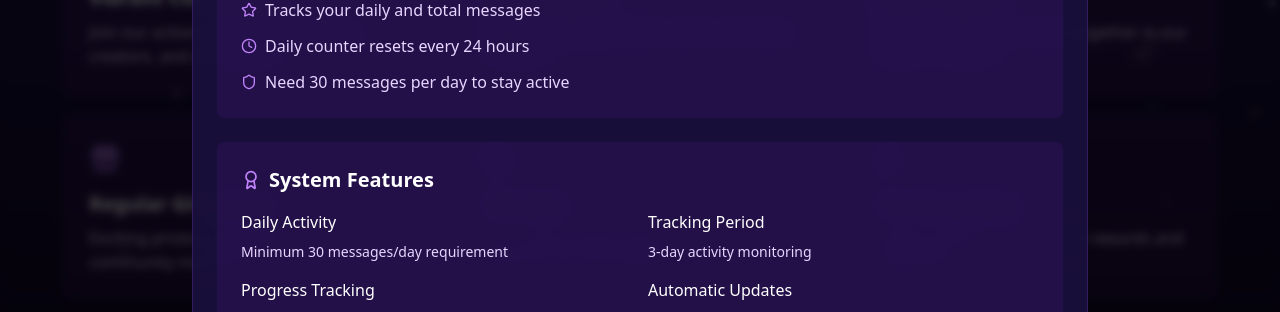
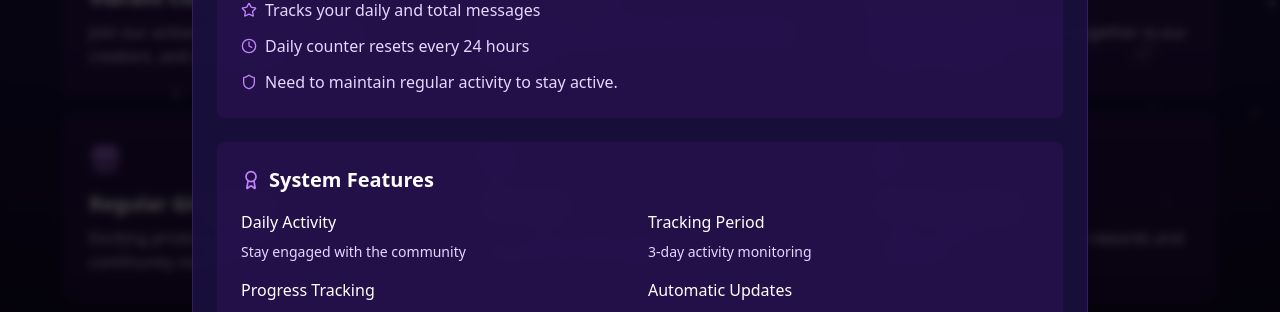
Before and after one commit to XukoPop/codemoon-website, a React (Create React App) app: page / in a window 1280 px wide. Both pictures are taken after a click on the button "Learn About Activity System". Shown: the part 473-785 px from the top of the page. Built offline with nearby package versions, Linux system fonts and the light colour scheme.

Commit message:
Update: Modified App.js, index.html and added Moon.ico favicon

```diff
--- a/public/index.html
+++ b/public/index.html
@@ -2,12 +2,12 @@
 <html lang="en">
   <head>
     <meta charset="utf-8" />
-    <link rel="icon" href="%PUBLIC_URL%/favicon.ico" />
+    <link rel="icon" href="%PUBLIC_URL%/Moon.ico" />
     <meta name="viewport" content="width=device-width, initial-scale=1" />
     <meta name="theme-color" content="#000000" />
     <meta
       name="description"
-      content="Web site created using create-react-app"
+      content="Offical website for the discord server .gg/codemoon"
     />
     <link rel="apple-touch-icon" href="%PUBLIC_URL%/logo192.png" />
     <!--
@@ -24,7 +24,7 @@
       work correctly both with client-side routing and a non-root public URL.
       Learn how to configure a non-root public URL by running `npm run build`.
     -->
-    <title>React App</title>
+    <title>Code Moon</title>
   </head>
   <body>
     <noscript>You need to enable JavaScript to run this app.</noscript>
--- a/src/App.js
+++ b/src/App.js
@@ -257,7 +257,7 @@ const App = () => {
                                                 </li>
                                                 <li className="flex items-center">
                                                     <Shield className="w-4 h-4 mr-2 text-purple-400 flex-shrink-0" />
-                                                    <span className="text-sm sm:text-base">Need 30 messages per day to stay active</span>
+                                                    <span className="text-sm sm:text-base">Need to maintain regular activity to stay active.</span>
                                                 </li>
                                             </ul>
                                         </div>
@@ -270,7 +270,7 @@ const App = () => {
                                             <div className="grid sm:grid-cols-2 gap-4">
                                                 <div className="space-y-1 sm:space-y-2">
                                                     <p className="text-white font-medium text-sm sm:text-base">Daily Activity</p>
-                                                    <p className="text-purple-200 text-sm">Minimum 30 messages/day requirement</p>
+                                                    <p className="text-purple-200 text-sm">Stay engaged with the community</p>
                                                 </div>
                                                 <div className="space-y-1 sm:space-y-2">
                                                     <p className="text-white font-medium text-sm sm:text-base">Tracking Period</p>
@@ -442,7 +442,7 @@ const App = () => {
                                                     {
                                                         step: 3,
                                                         title: "Reactivation Period",
-                                                        desc: "Send 30+ messages within 3 days to remove the inactive role"
+                                                        desc: "Meet activity requirements for 3 days to remove inactive role"
                                                     },
                                                     {
                                                         step: 4,
```
Also changed, not shown: 1 other file (tests, documents, lock files or other folders).
